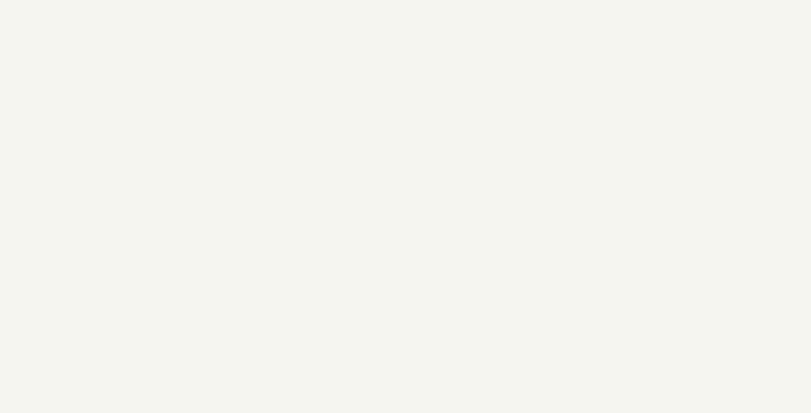
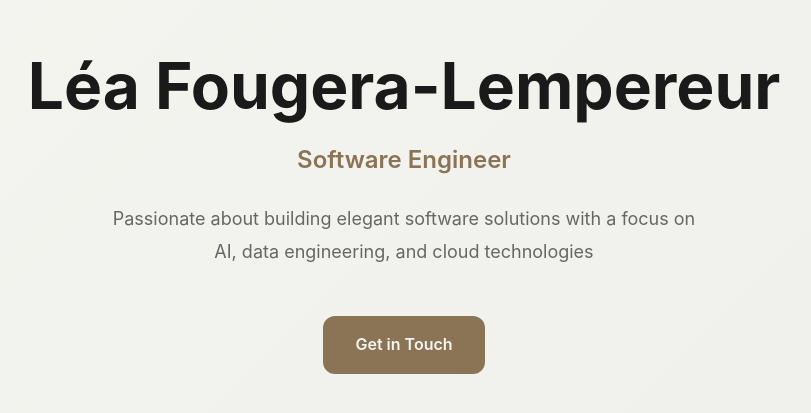
Before and after one commit to LeaFougera/LeaFougera.github.io, a React (Vite) app: page / in a window 1280 px wide. Shown: the part 189-602 px from the top of the page, without its empty margins (236-1047 px from the left). Built offline with nearby package versions, Linux system fonts and the light colour scheme.

Commit message:
Create Hero section with animations

```diff
--- a/src/App.jsx
+++ b/src/App.jsx
@@ -1,7 +1,9 @@
+import Hero from './pages/Hero'
+
 function App() {
   return (
     <main>
-      {/* Sections will be added here */}
+      <Hero />
     </main>
   )
 }
--- /dev/null
+++ b/src/pages/Hero.css
@@ -0,0 +1,82 @@
+.hero-section {
+  padding: var(--spacing-3xl) 0;
+  min-height: 100vh;
+  display: flex;
+  align-items: center;
+  justify-content: center;
+  background: linear-gradient(
+    135deg,
+    var(--primary) 0%,
+    var(--secondary) 100%
+  );
+}
+
+.hero-content {
+  text-align: center;
+  max-width: 800px;
+  margin: 0 auto;
+}
+
+.hero-content h1 {
+  font-size: clamp(2.5rem, 8vw, 4rem);
+  font-weight: var(--font-weight-bold);
+  color: var(--text-primary);
+  margin-bottom: var(--spacing-md);
+  line-height: 1.2;
+}
+
+.hero-subtitle {
+  font-size: clamp(1.25rem, 4vw, 1.5rem);
+  color: var(--accent);
+  font-weight: var(--font-weight-semibold);
+  margin-bottom: var(--spacing-lg);
+}
+
+.hero-description {
+  font-size: var(--font-size-lg);
+  color: var(--text-secondary);
+  margin-bottom: var(--spacing-2xl);
+  line-height: 1.8;
+  max-width: 600px;
+  margin-left: auto;
+  margin-right: auto;
+}
+
+.hero-cta {
+  display: flex;
+  gap: var(--spacing-md);
+  justify-content: center;
+  flex-wrap: wrap;
+}
+
+.cta-button {
+  display: inline-block;
+  padding: var(--spacing-md) var(--spacing-xl);
+  background-color: var(--accent);
+  color: var(--primary);
+  border-radius: var(--radius-md);
+  font-weight: var(--font-weight-semibold);
+  transition: all var(--transition-base);
+  cursor: pointer;
+}
+
+.cta-button:hover {
+  background-color: #7d6749;
+  transform: translateY(-3px);
+  box-shadow: var(--shadow-lg);
+}
+
+.cta-button:active {
+  transform: translateY(-1px);
+}
+
+@media (max-width: 768px) {
+  .hero-section {
+    min-height: auto;
+    padding: var(--spacing-2xl) 0;
+  }
+
+  .hero-content {
+    padding: var(--spacing-2xl) 0;
+  }
+}
--- /dev/null
+++ b/src/pages/Hero.jsx
@@ -0,0 +1,59 @@
+import { motion } from 'framer-motion'
+import Section from '../components/Section'
+import Container from '../components/Container'
+import './Hero.css'
+
+function Hero() {
+  const containerVariants = {
+    hidden: { opacity: 0 },
+    visible: {
+      opacity: 1,
+      transition: {
+        staggerChildren: 0.2,
+        delayChildren: 0.3,
+      },
+    },
+  }
+
+  const itemVariants = {
+    hidden: { opacity: 0, y: 20 },
+    visible: {
+      opacity: 1,
+      y: 0,
+      transition: {
+        duration: 0.8,
+        ease: 'easeOut',
+      },
+    },
+  }
+
+  return (
+    <Section id="hero" className="hero-section">
+      <Container>
+        <motion.div
+          className="hero-content"
+          variants={containerVariants}
+          initial="hidden"
+          animate="visible"
+        >
+          <motion.h1 variants={itemVariants}>
+            Léa Fougera-Lempereur
+          </motion.h1>
+          <motion.p className="hero-subtitle" variants={itemVariants}>
+            Software Engineer
+          </motion.p>
+          <motion.p className="hero-description" variants={itemVariants}>
+            Passionate about building elegant software solutions with a focus on AI, data engineering, and cloud technologies
+          </motion.p>
+          <motion.div className="hero-cta" variants={itemVariants}>
+            <a href="#contact" className="cta-button">
+              Get in Touch
+            </a>
+          </motion.div>
+        </motion.div>
+      </Container>
+    </Section>
+  )
+}
+
+export default Hero
```
